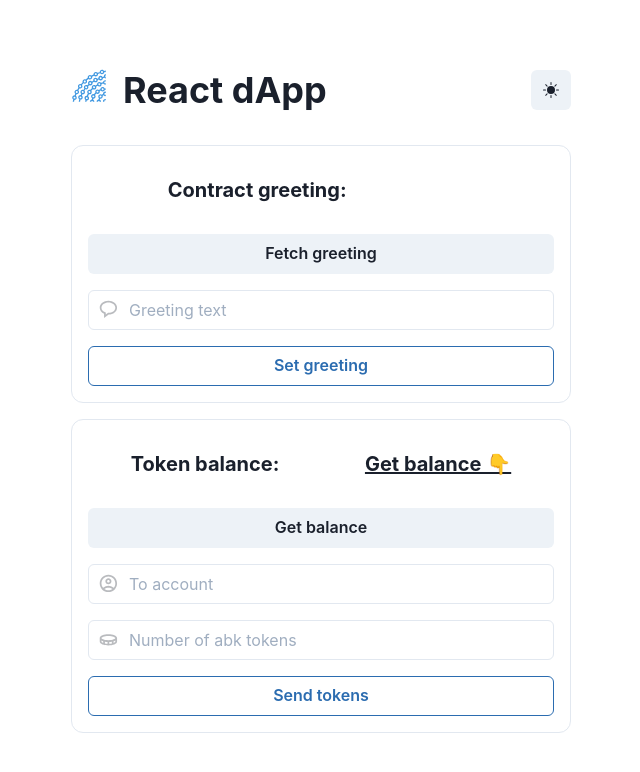
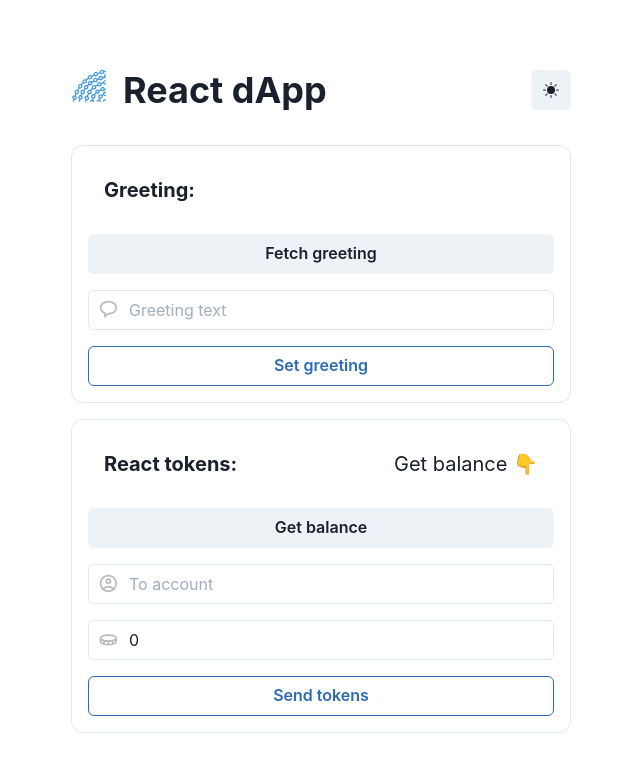
Before and after one commit to arielbk/react-dapp, a Next.js app: page / in a window 1280 px wide. Shown: the top 772 px of the page, without its empty margins (319-959 px from the left). Built offline with nearby package versions, Linux system fonts and the light colour scheme; no server answers.

Commit message:
Send decimal tokens to account

```diff
--- a/pages/index.js
+++ b/pages/index.js
@@ -1,26 +1,28 @@
 import {
+  Box,
+  Button,
   Flex,
   Heading,
   IconButton,
   Input,
+  InputGroup,
+  InputLeftElement,
   Stack,
-  useTheme,
+  useColorMode,
 } from '@chakra-ui/react'
 import { ethers } from 'ethers'
 import Head from 'next/head'
-import { useState, useEffect } from 'react'
-import { Button, Box } from '@chakra-ui/react'
-import { useColorMode, InputLeftElement, InputGroup } from '@chakra-ui/react'
+import { useEffect, useState } from 'react'
+import { BiCoin, BiMessageRounded } from 'react-icons/bi'
+import { BsFillSunFill, BsMoonFill } from 'react-icons/bs'
+import { GiWavyChains } from 'react-icons/gi'
+import { MdOutlineAccountCircle } from 'react-icons/md'
 import Greeter from '../artifacts/contracts/Greeter.sol/Greeter.json'
-import Token from '../artifacts/contracts/Token.sol/Token.json'
+import Token from '../artifacts/contracts/ReactToken.sol/ReactToken.json'
 import styles from '../styles/Home.module.css'
-import { BsMoonFill, BsFillSunFill } from 'react-icons/bs'
-import { MdOutlineAccountCircle } from 'react-icons/md'
-import { BiCoin, BiMessageRounded } from 'react-icons/bi'
-import { GiWavyChains } from 'react-icons/gi'
 
 const greeterAddress = '0x8Cdb2Ab9C7F6019787ed1878EB05D1467E48Ab83'
-const tokenAddress = '0xbb0c8942e03542E2eB28F49F1763412caC0C50f3'
+const tokenAddress = '0xeF3f55D4C7e61094E18B455f742D06BC2F87f669'
 
 export default function Home() {
   const [chainGreeting, setChainGreeting] = useState('')
@@ -35,7 +37,6 @@ export default function Home() {
   const [isSending, setIsSending] = useState(false)
 
   const { colorMode, toggleColorMode } = useColorMode()
-  const chakraTheme = useTheme()
 
   // request access to the user's MetaMask account
   async function requestAccount() {
@@ -152,10 +153,10 @@ export default function Home() {
               p={4}
               textAlign={'center'}
               display="flex"
-              justifyContent="space-around"
+              justifyContent="space-between"
             >
-              <Box>Contract greeting:</Box>
-              <Box textDecoration={'underline'}>{chainGreeting}</Box>
+              <Box>Greeting:</Box>
+              <Box fontWeight="400">{chainGreeting}</Box>
             </Heading>
             <Button onClick={fetchGreeting} isLoading={isFetchingGreeting}>
               Fetch greeting
@@ -192,14 +193,14 @@ export default function Home() {
           >
             <Heading
               size="md"
-              py={4}
+              p={4}
               textAlign={'center'}
               display="flex"
-              justifyContent="space-around"
+              justifyContent="space-between"
             >
-              <Box>Token balance:</Box>
-              <Box textDecoration={'underline'}>
-                {balance || 'Get balance 👇'}
+              <Box>React tokens:</Box>
+              <Box fontWeight="400">
+                {balance ? (balance / 10 ** 18).toFixed(2) : 'Get balance 👇'}
               </Box>
             </Heading>
             <Button onClick={getBalance} isLoading={isGettingBalance}>
@@ -224,7 +225,8 @@ export default function Home() {
               </InputLeftElement>
               <Input
                 onChange={(e) => setAmount(e.target.value)}
-                placeholder="Number of abk tokens"
+                placeholder="Number of react tokens"
+                value={amount}
               />
             </InputGroup>
             <Button
```
